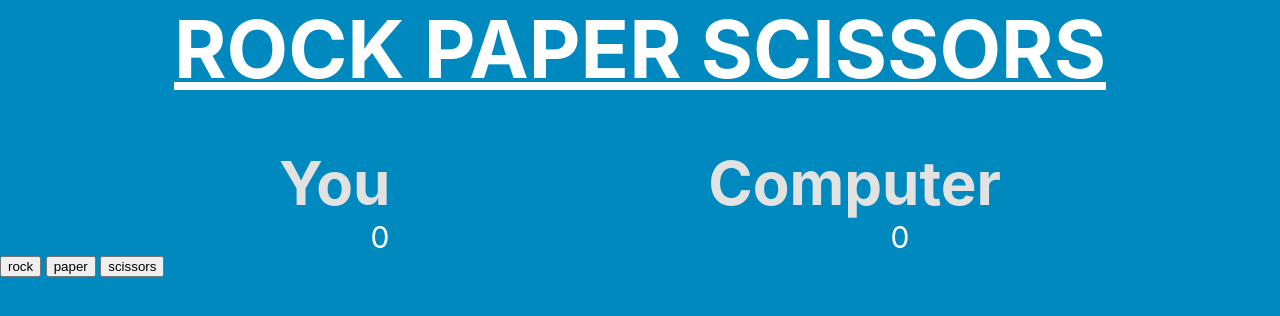
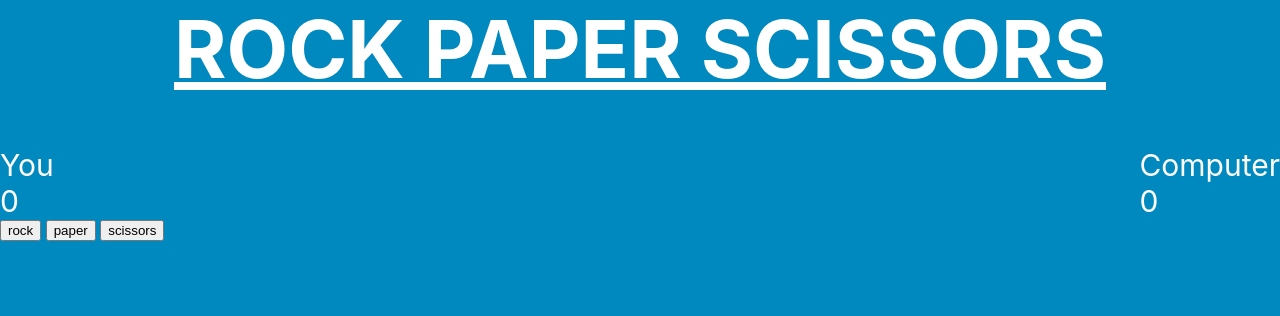
Before and after one commit to yojaepak/rock-paper-scissors, a plain HTML site: page index.html in a window 1280 px wide. Drawn offline with Linux system fonts and the light colour scheme.

Commit message:
replace players div with dom method flex box

```diff
--- a/index.html
+++ b/index.html
@@ -10,10 +10,6 @@
 <body>
     <div class="title">ROCK PAPER SCISSORS</div>
     <div id="container">
-        <div class="players">
-            <div class="player">You</div>
-            <div class="player">Computer</div>
-        </div>
         <div id="scoreboard"></div>
     </div>
     <button id="rock">rock</button>
@@ -43,7 +39,11 @@
 
         // display results
         const results = document.createElement('div');
+        const youSide = document.createElement('div');
+        const compSide = document.createElement('div');
         const scoreYou = document.createElement('p');
+        const you = document.createElement('p');
+        const computer = document.createElement('p');
         const scoreComp = document.createElement('p');
         const winner = document.createElement('p');
         const choice = document.createElement('p');
@@ -53,18 +53,29 @@
         scoreYou.style.margin = '0';
         scoreYou.style.color = 'white';
         scoreYou.style.fontSize = '30px'
+        you.style.margin = '0';
+        you.style.color = 'white';
+        you.style.fontSize = '30px';
         scoreComp.style.margin = '0';
         scoreComp.style.color = 'white';
         scoreComp.style.fontSize = '30px';
+        computer.style.margin = '0';
+        computer.style.color = 'white';
+        computer.style.fontSize = '30px';
         winner.style.margin = '0';
 
         container.appendChild(results);
-        scoreboard.appendChild(scoreYou);
-        scoreboard.appendChild(scoreComp);
+        scoreboard.appendChild(youSide);
+        scoreboard.appendChild(compSide);
+        youSide.appendChild(you);
+        youSide.appendChild(scoreYou);
+        compSide.appendChild(computer);
+        compSide.appendChild(scoreComp);
         results.appendChild(choice);
         results.appendChild(winner);
 
-
+        you.textContent = 'You';
+        computer.textContent = 'Computer';
         scoreYou.textContent = playerScore;
         scoreComp.textContent = compScore;
 
--- a/style.css
+++ b/style.css
@@ -21,22 +21,5 @@ body {
 
 #scoreboard {
     display: flex;
-    justify-content: space-around;
-    margin-left: 120px;
-    margin-right: 120px;
+    justify-content: space-between;
 }
-
-.player {
-    font-size: 60px;
-
-}
-
-.players {
-    display: flex;
-    justify-content: space-around;
-    margin-left: 120px;
-    margin-right: 120px;
-    font-weight: bold;
-    color: #e2e2e2;
-
-}
```
